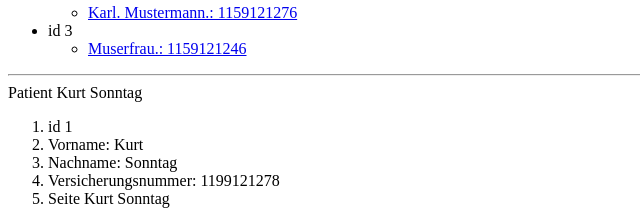
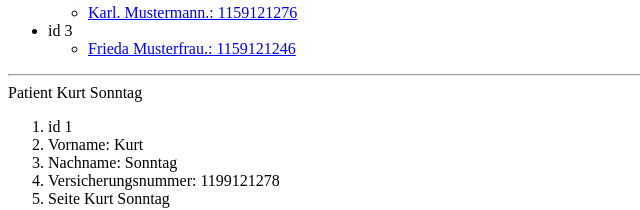
Before and after one commit to TobiAlla/web-platform-wbbpvd, a plain HTML site: page index.html in a window 1280 px wide. Shown: the part 257-467 px from the top of the page, 0-640 px from the left. Drawn offline with Linux system fonts and the light colour scheme.

Commit message:
1 file modified

```diff
--- a/index.html
+++ b/index.html
@@ -28,7 +28,7 @@
       <li>
         id 3
         <ul>
-          <li><a href="#Frieda"> Muserfrau.: 1159121246</a></li>
+          <li><a href="#Frieda">Frieda Musterfrau.: 1159121246</a></li>
         </ul>
       </li>
     </ul>
```
